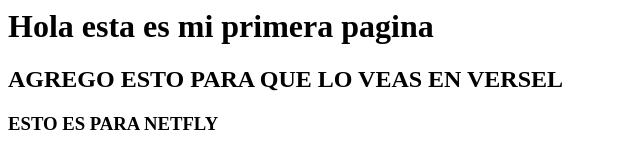
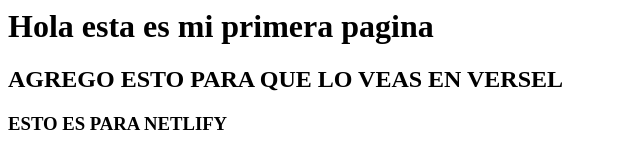
Before and after one commit to peyrot/25deMayo, a plain HTML site: page index.html in a window 1280 px wide. Shown: the full height of the page, 0-640 px from the left. Drawn offline with Linux system fonts and the light colour scheme.

Commit message:
Update index.html

```diff
--- a/index.html
+++ b/index.html
@@ -1,3 +1,3 @@
 <h1>Hola esta es mi primera pagina</h1>
 <h2>AGREGO ESTO PARA QUE LO VEAS EN VERSEL</h2>
-<H3> ESTO ES PARA NETFLY</H3>
+<H3> ESTO ES PARA NETLIFY</H3>
```
